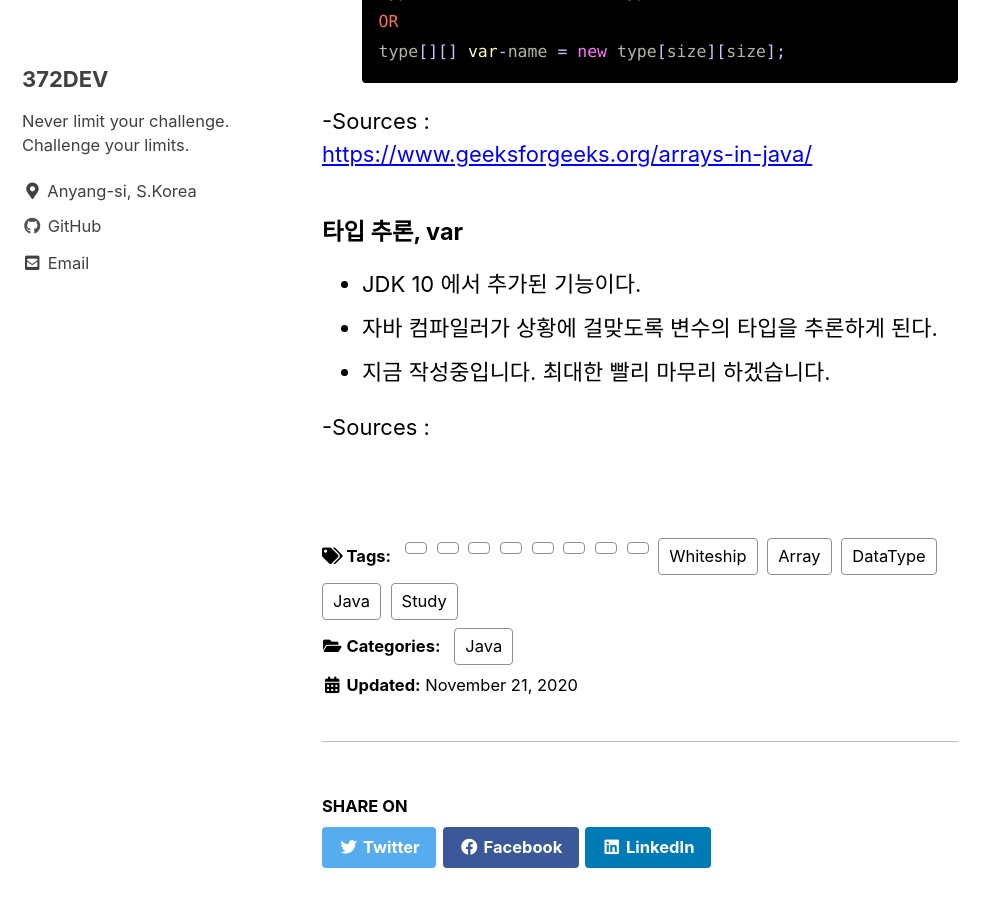
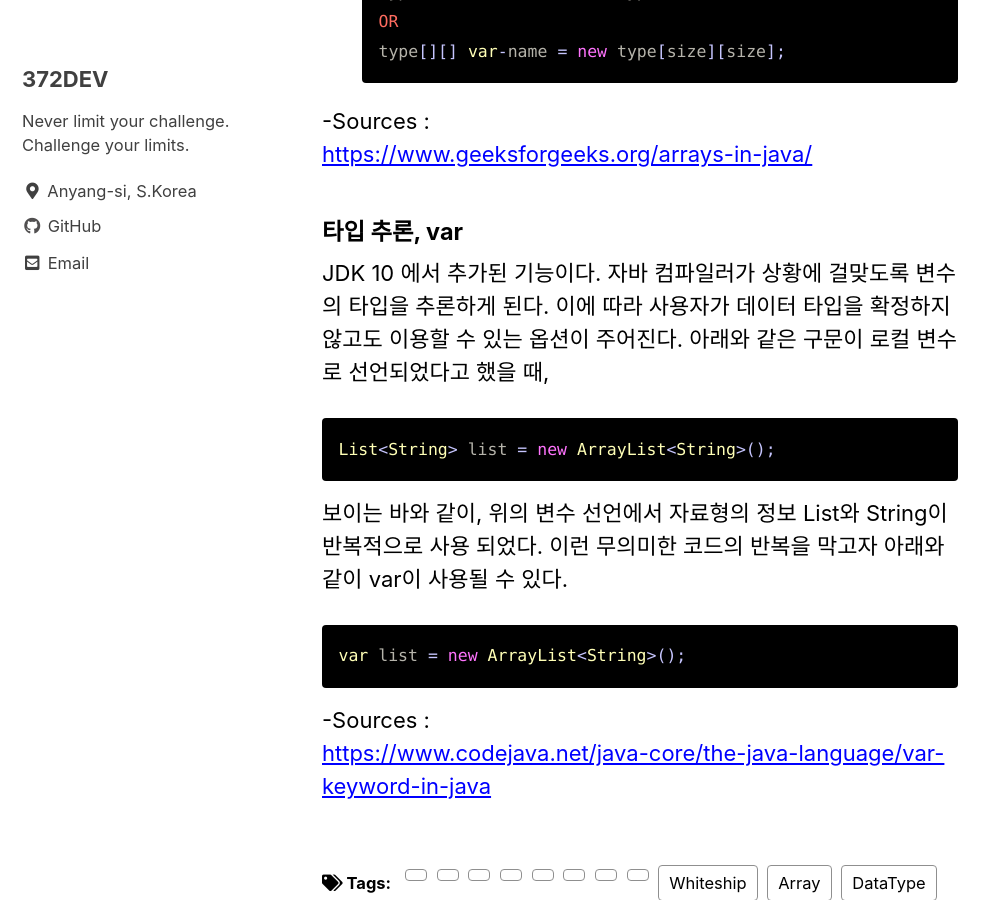
Before and after one commit to 372dev/372dev.github.io, a Jekyll site: the page built from _posts/2020-11-21-post12.md, in a window 1280 px wide and 900 px high, scrolled down 7530 px. Shown: the whole window, without its empty margins (0-998 px from the left). Built offline with Jekyll 4.4.1, drawn with Linux system fonts in a browser that asks for light colours; cached includes are drawn as plain includes.

Commit message:
Update 2020-11-21-post12.md

````diff
--- a/_posts/2020-11-21-post12.md
+++ b/_posts/2020-11-21-post12.md
@@ -135,10 +135,13 @@ type[][] var-name = new type[size][size];
 [https://www.geeksforgeeks.org/arrays-in-java/](https://www.geeksforgeeks.org/arrays-in-java/)
 
 #### 타입 추론, var
-* JDK 10 에서 추가된 기능이다.
-* 자바 컴파일러가 상황에 걸맞도록 변수의 타입을 추론하게 된다.
-* 지금 작성중입니다. 최대한 빨리 마무리 하겠습니다.
-
+JDK 10 에서 추가된 기능이다. 자바 컴파일러가 상황에 걸맞도록 변수의 타입을 추론하게 된다. 이에 따라 사용자가 데이터 타입을 확정하지 않고도 이용할 수 있는 옵션이 주어진다. 아래와 같은 구문이 로컬 변수로 선언되었다고 했을 때,
+```java
+List<String> list = new ArrayList<String>();
+```
+보이는 바와 같이, 위의 변수 선언에서 자료형의 정보 List와 String이 반복적으로 사용 되었다. 이런 무의미한 코드의 반복을 막고자 아래와 같이 var이 사용될 수 있다.
+```java
+var list = new ArrayList<String>();
+```
 -Sources :
-[]()
-[]()
+[https://www.codejava.net/java-core/the-java-language/var-keyword-in-java](https://www.codejava.net/java-core/the-java-language/var-keyword-in-java)
````
